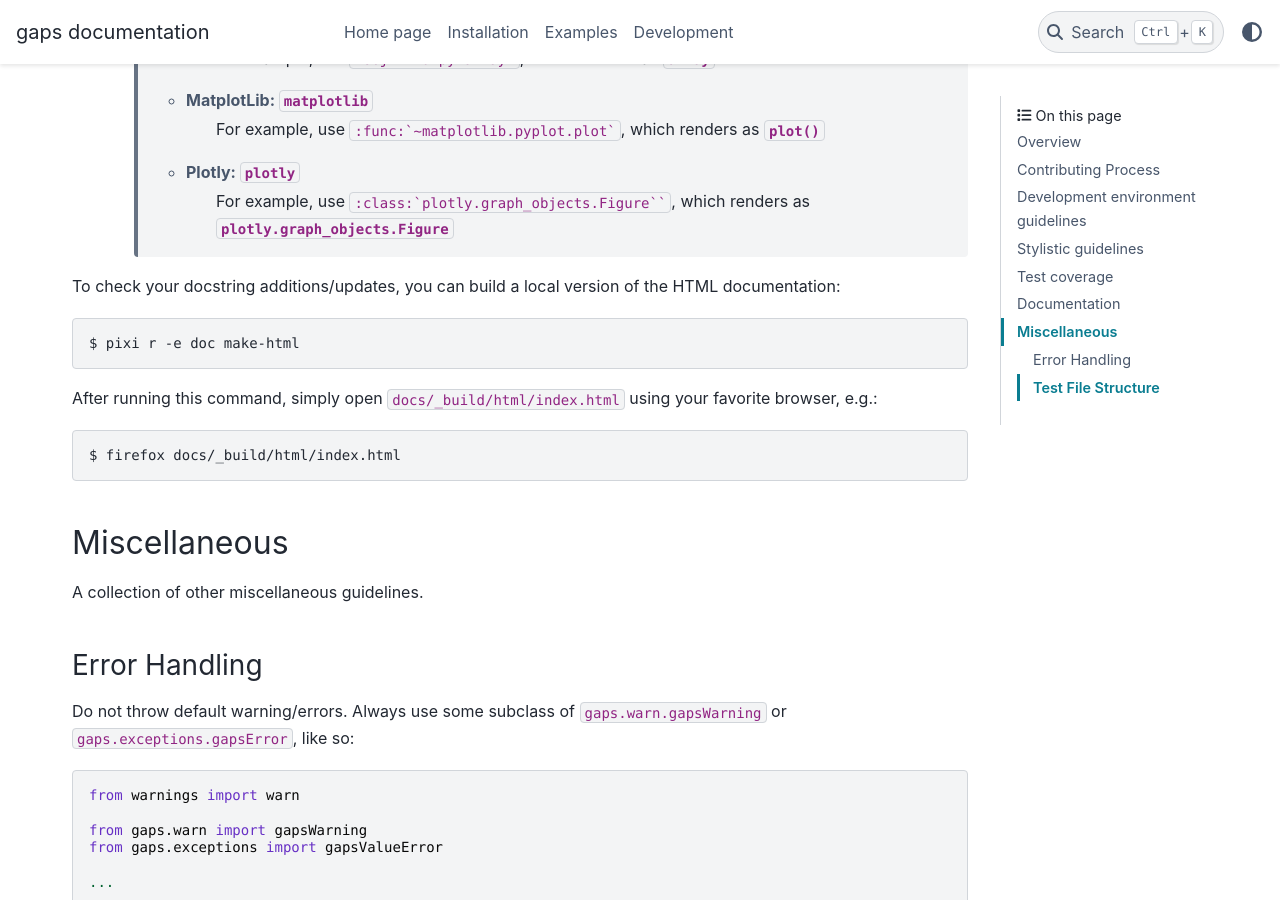
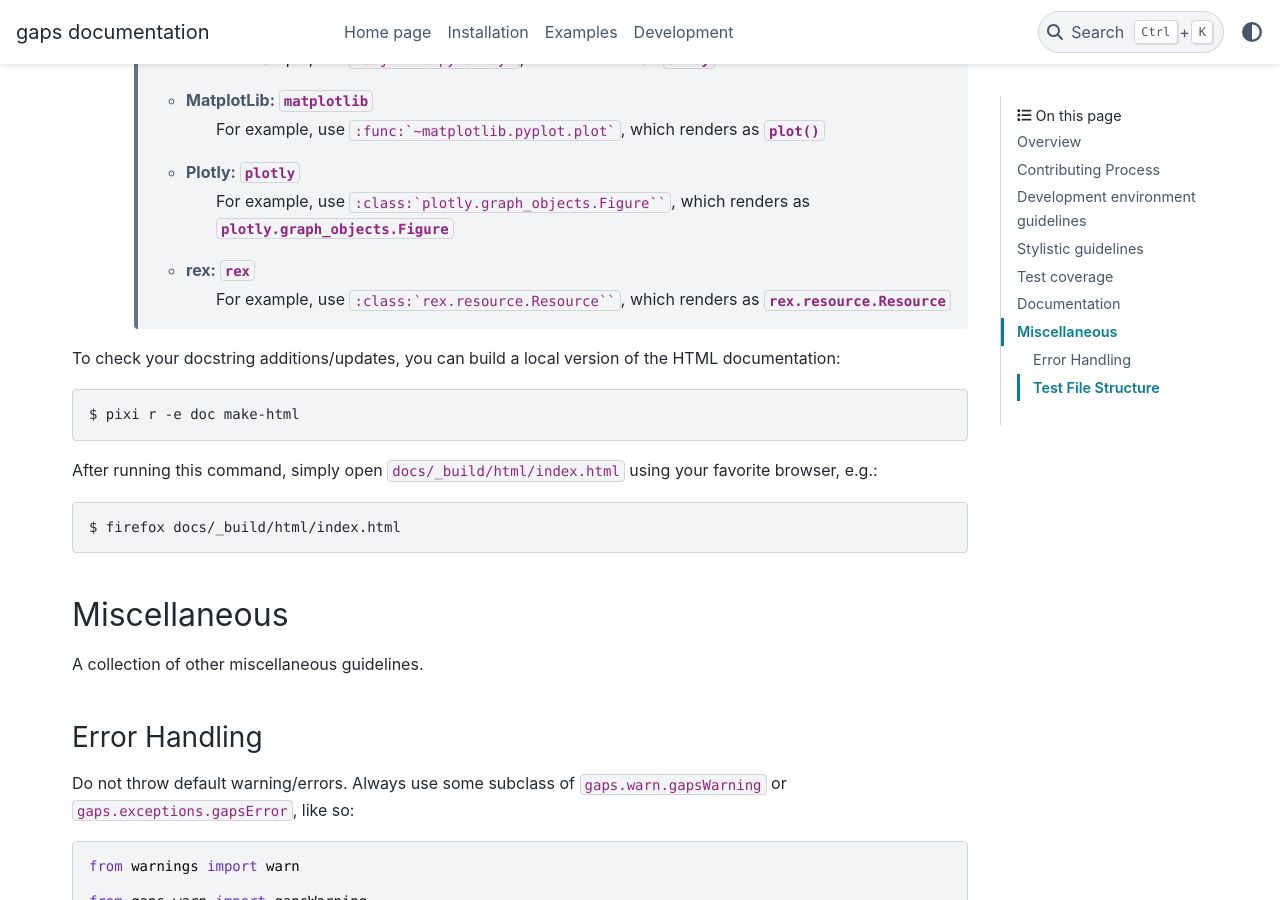
Before and after one commit to NREL/gaps, a Sphinx documentation site: the page built from docs/source/dev/README.rst, in a window 1280 px wide and 900 px high, scrolled down 3636 px. Built offline with Sphinx 7.4.7 and the PyData theme 0.15.4, drawn with Linux system fonts in a browser that asks for light colours; pages that are not in the unit, such as notebooks, are missing from menus; the version number could not be read and is left out; some of the changed lines change nothing that is shown.

Commit message:
Add intersphinx mappings

`````diff
--- a/docs/source/conf.py
+++ b/docs/source/conf.py
@@ -63,6 +63,15 @@
 
 intersphinx_mapping = {
     "python": ("https://docs.python.org/3/", None),
+    "numpy": ("https://numpy.org/doc/stable/", None),
+    "pandas": ("https://pandas.pydata.org/pandas-docs/stable", None),
+    "matplotlib": ("https://matplotlib.org/stable", None),
+    "networkx": ("https://networkx.org/documentation/stable", None),
+    "sqlalchemy": ("https://docs.sqlalchemy.org/en/20/", None),
+    "psycopg": ("https://www.psycopg.org/psycopg3/docs", None),
+    "plotly": ("https://plotly.com/python-api-reference", None),
+    "rex": ("https://nrel.github.io/rex", None),
+    "xlsxwriter": ("https://xlsxwriter.readthedocs.io", None),
 }
 
 # Add any paths that contain templates here, relative to this directory.
--- a/docs/source/dev/README.rst
+++ b/docs/source/dev/README.rst
@@ -166,6 +166,8 @@
             For example, use ``:func:`~matplotlib.pyplot.plot```, which renders as :func:`~matplotlib.pyplot.plot`
         * Plotly: ``plotly``
             For example, use ``:class:`plotly.graph_objects.Figure````, which renders as :class:`plotly.graph_objects.Figure`
+        * rex: ``rex``
+            For example, use ``:class:`rex.resource.Resource````, which renders as :class:`rex.resource.Resource`
 
 
 To check your docstring additions/updates, you can build a local version of the HTML documentation::
`````
